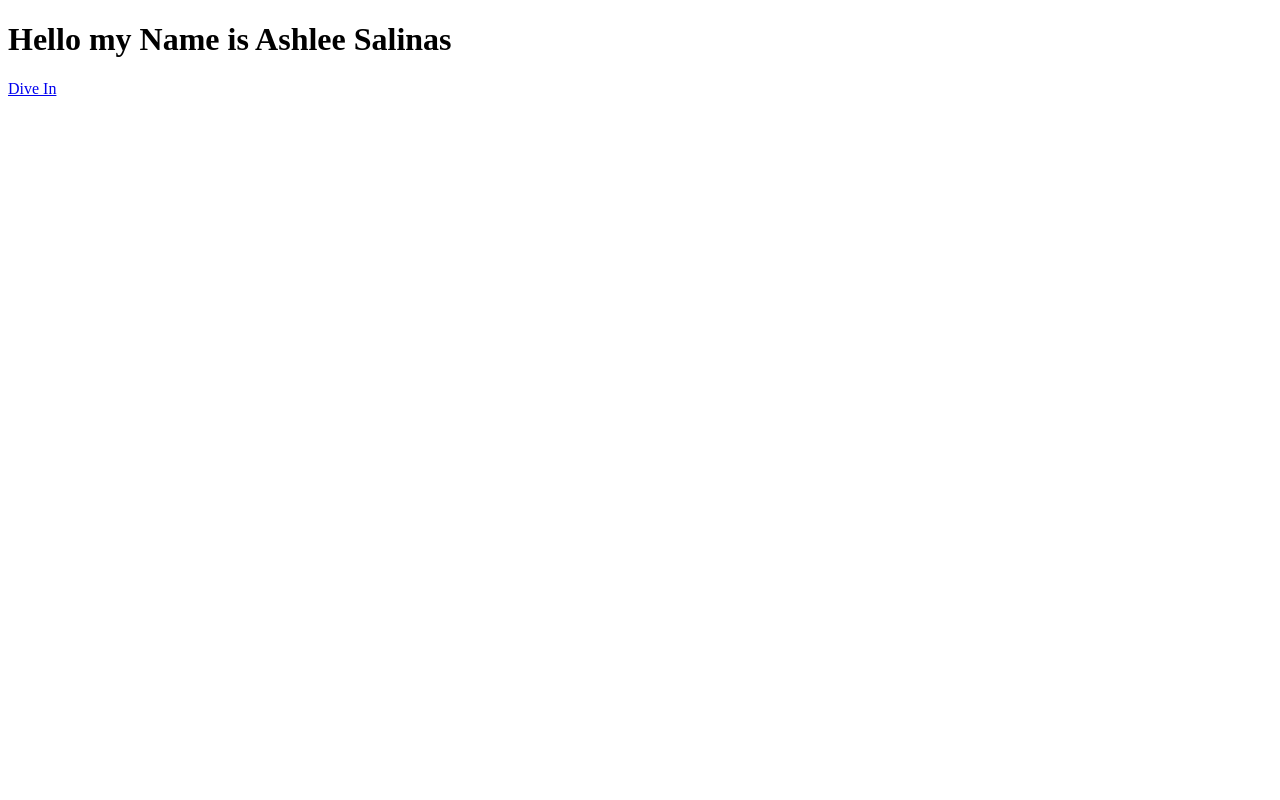
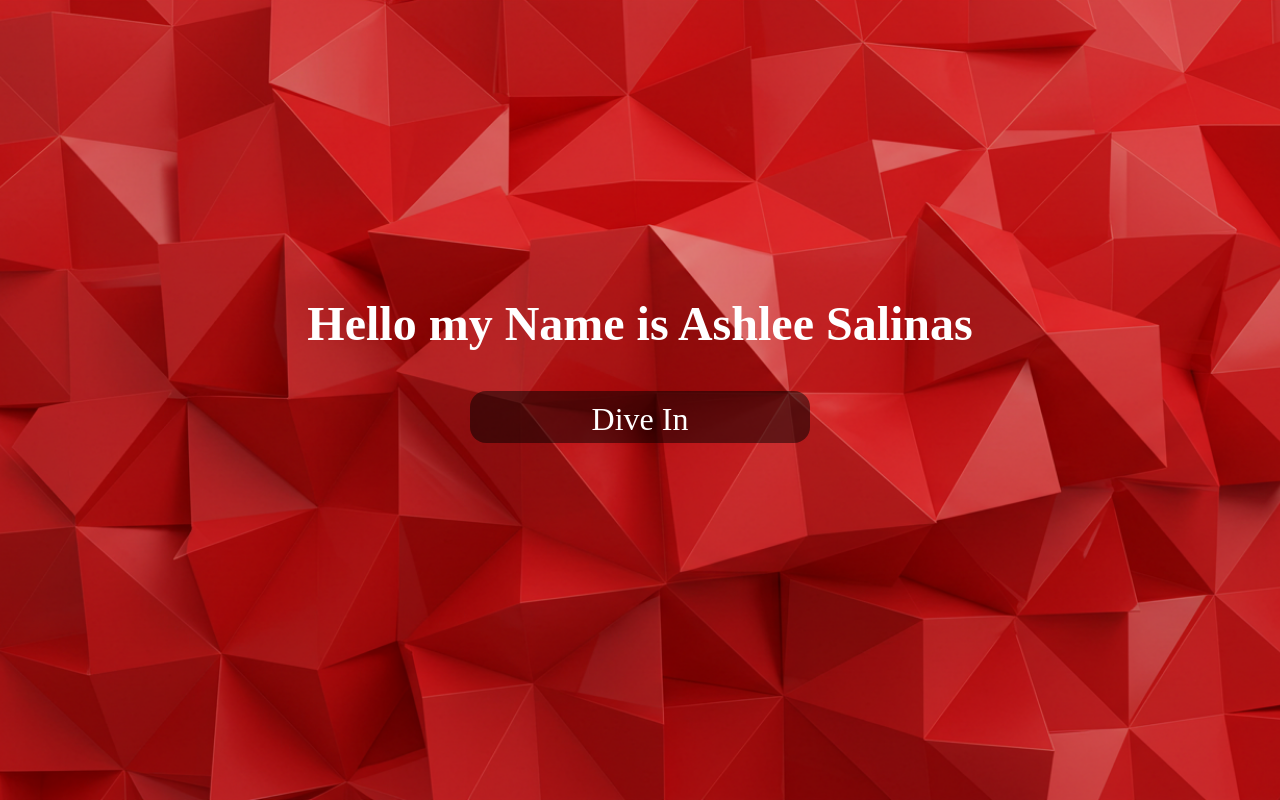
Before and after one commit to ashlee21salinas/personal-portfolio, a plain HTML site: page index.html in a window 1280 px wide. Drawn offline with Linux system fonts and the light colour scheme.

Commit message:
ashlee
worked on index

```diff
--- /dev/null
+++ b/css/index.css
@@ -0,0 +1,43 @@
+
+html {
+    margin: 0;
+    padding: 0;
+    height: 100%;
+    overflow: hidden;
+    position: relative;
+  }
+
+  body {
+    background-image: url(/img/image_fx.jpg);
+    background-size: cover;
+    background-position: center;
+    margin: 0;
+    padding: 0;
+    height: 100%;
+    overflow: hidden;
+    position: relative;
+  }
+
+.main{
+  display: flex;
+  flex-direction: column;
+  align-items: center;
+  justify-content: center;
+  margin-top: 20%;
+}
+h1 {
+  font-size: 3rem;
+  color: white;
+}
+
+a {
+  background-color: rgba(0, 0, 0, 0.5);
+  width: 25vw;
+  height: 4vh;
+  border-radius: 1rem;
+  text-align: center;
+  font-size: 2rem;
+  padding: 10px;
+  text-decoration: none;
+  color: white
+}
--- a/index.html
+++ b/index.html
@@ -3,10 +3,15 @@
 <head>
     <meta charset="UTF-8">
     <meta name="viewport" content="width=device-width, initial-scale=1.0">
+    <link rel="stylesheet" href="/css/index.css">
     <title>Document</title>
+    <script src="/js/index.js" defer></script>
 </head>
 <body>
-    <h1>Hello my Name is Ashlee Salinas</h1>
-    <a href="start.html">Dive In</a>
+    <section class="main">
+        <h1>Hello my Name is Ashlee Salinas</h1>
+        <a href="start.html">Dive In</a>
+    </section>
+    <div id="background" class="background"></div>
 </body>
 </html>
```
Also changed, not shown: img/image_fx.jpg (added), js/index.js (added).
